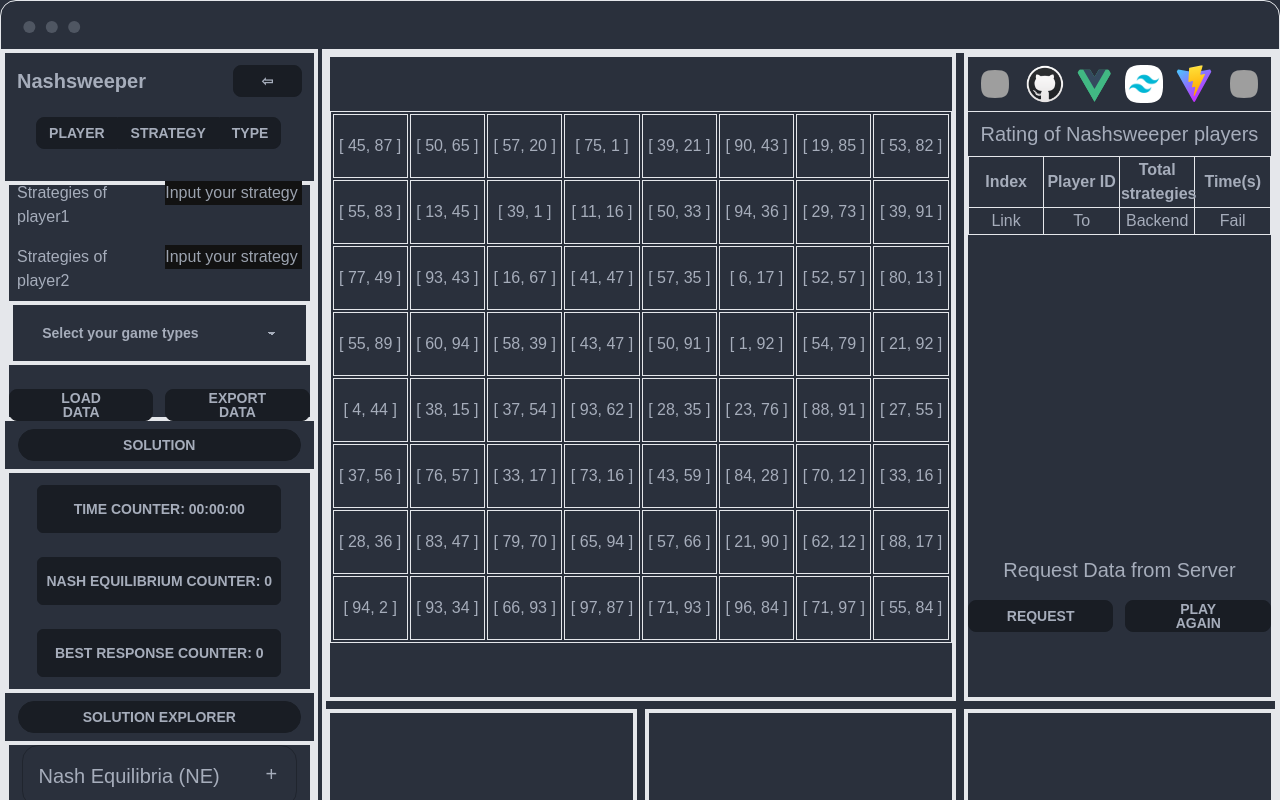
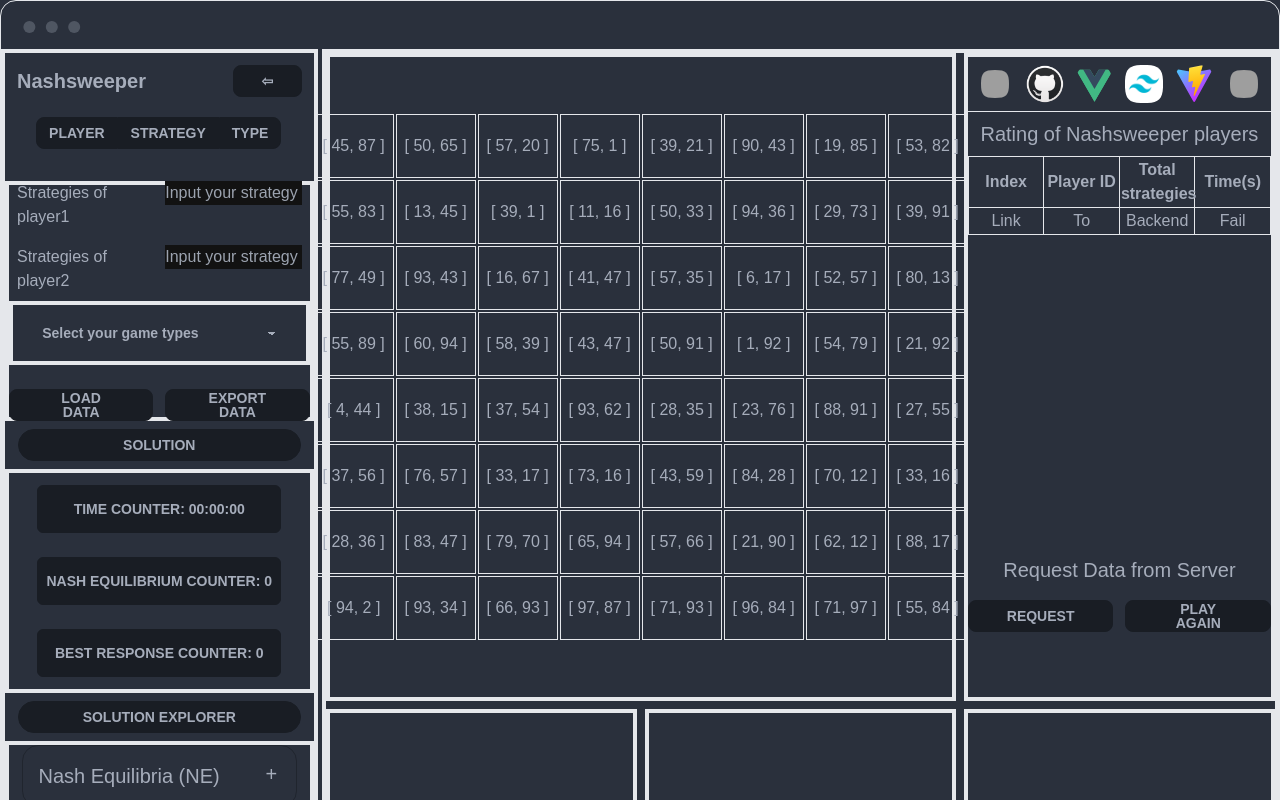
Before and after one commit to QianZeHao123/Nashsweeper, a Vue app in the folder nashsweeper-front/: page / in a window 1280 px wide. Shown: the top 800 px of the page. Built offline with nearby package versions, Linux system fonts and the light colour scheme; no server answers; grey boxes are pictures that could not be loaded.

Commit message:
v-for data rendering

```diff
--- a/nashsweeper-front/src/components/PartD_COM/ChessBoard.vue
+++ b/nashsweeper-front/src/components/PartD_COM/ChessBoard.vue
@@ -1,8 +1,7 @@
 <template>
   <div>
-    <table class="border-separate border ">
+    <!-- <table class="border-separate border ">
       <tbody>
-
         <tr>
           <td class="w-20 h-16 border">
             <div class="flex justify-center items-center">{{ chess_mock[0] }}</div>
@@ -214,13 +213,30 @@
           <td class="w-20 h-16 border">
             <div class="flex justify-center items-center">{{ chess_mock[62] }}</div>
           </td>
-          <td class="w-20 h-16 border">
+          <td class="w-20 h-16 border" v-bind:class="{ 'chessbtn-red': isred, 'chessbtn-blue': isblue }"
+            v-on:click="colorChange()">
             <div class="flex justify-center items-center">{{ chess_mock[63] }}</div>
           </td>
         </tr>
 
       </tbody>
+    </table> -->
+    <table>
+      <tr v-for="(row, index) in 8" :key="row">
+        <td v-for="(cell, cellIndex) in 8" :key="cell">
+          <div class="w-20 h-16 border flex justify-center items-center">
+            <div class="flex justify-center items-center"
+              v-bind:class="{ 'chessbtn-red': isred, 'chessbtn-blue': isblue }" v-on:click="colorChange()">
+              {{ chess_mock[cellIndex + index * 8] }}
+            </div>
+
+          </div>
+        </td>
+      </tr>
     </table>
+
+
+
   </div>
 </template>
 
@@ -230,6 +246,8 @@ export default {
   components: {},
   data() {
     return {
+      isred: false,
+      isblue: false,
       chess_mock: [[45, 87], [50, 65], [57, 20], [75, 1], [39, 21], [90, 43], [19, 85], [53, 82], [55, 83],
       [13, 45], [39, 1], [11, 16], [50, 33], [94, 36], [29, 73], [39, 91], [77, 49], [93, 43], [16, 67], [41, 47],
       [57, 35], [6, 17], [52, 57], [80, 13], [55, 89], [60, 94], [58, 39], [43, 47], [50, 91], [1, 92], [54, 79], [21, 92],
@@ -238,11 +256,28 @@ export default {
       [94, 2], [93, 34], [66, 93], [97, 87], [71, 93], [96, 84], [71, 97], [55, 84]],
     }
   },
-  methods: {},
+  methods: {
+    // colorChange: function () {
+    //   if (this.chess_mock[(index - 1) * 8 + (cellIndex - 1)][0] > this.chess_mock[(cellIndex - 1) + (index - 1) * 8][1]) {
+    //     console.log(this.chess_mock[63][0])
+    //     this.isred = true
+    //   }
+    //   else if (this.chess_mock[(index - 1) * 8 + (cellIndex - 1)][0] > this.chess_mock[(cellIndex - 1) + (index - 1) * 8][1]) {
+    //     console.log(this.chess_mock[63][1])
+    //     this.isblue = true
+    //   }
+    // },
+  },
   mounted() { },
 }
 </script>
 
 <style scoped>
+.chessbtn-blue {
+  background-color: blue;
+}
 
+.chessbtn-red {
+  background-color: red;
+}
 </style>
```
